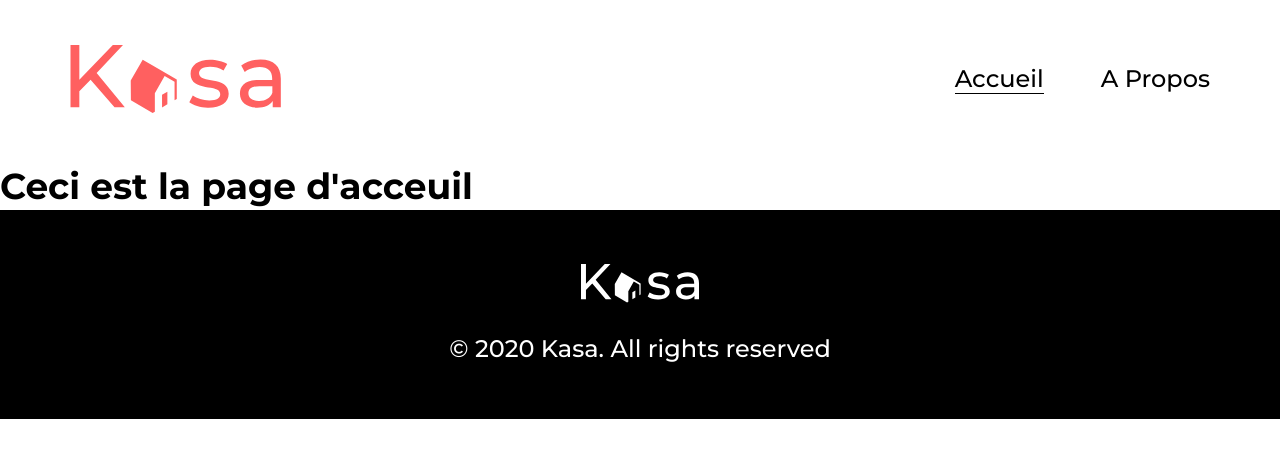
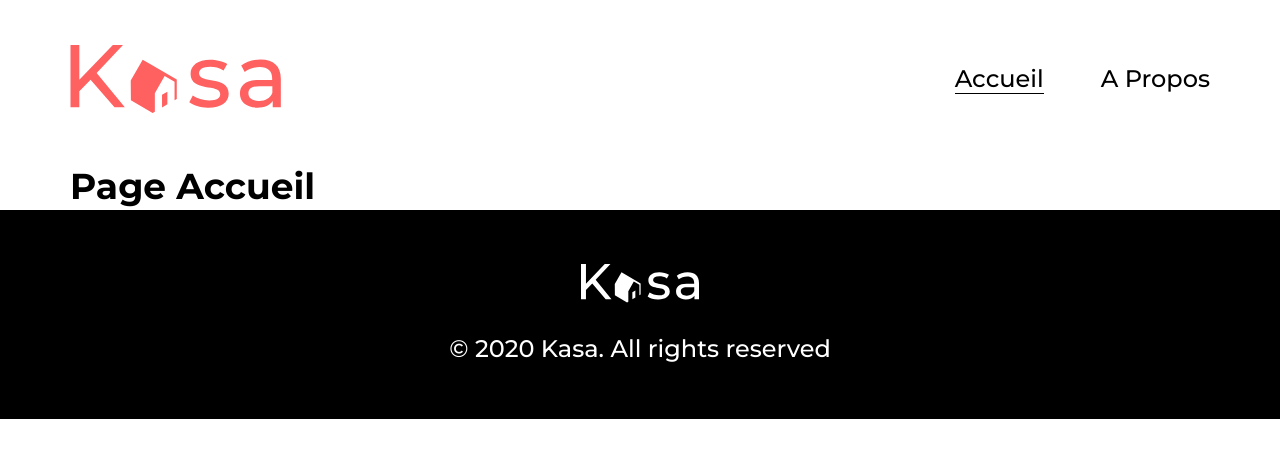
Before and after one commit to Amalynn/oc-iw-p8-kasa, a React (Vite) app: page / in a window 1280 px wide. Shown: the top 458 px of the page. Built offline with nearby package versions, Linux system fonts and the light colour scheme.

Commit message:
Layout component added

```diff
--- a/package.json
+++ b/package.json
@@ -11,6 +11,7 @@
         "sass-compile": "sass --watch ./src/scss:./src/assets/styles"
     },
     "dependencies": {
+        "prop-types": "^15.8.1",
         "react": "^18.2.0",
         "react-dom": "^18.2.0",
         "react-router-dom": "^6.22.1"
--- a/src/assets/styles/main.css
+++ b/src/assets/styles/main.css
@@ -53,8 +53,8 @@ a {
   max-width: 1240px;
   padding: 0 20px;
   display: flex;
-  justify-content: center;
   margin: auto;
+  flex-direction: column;
 }
 @media only screen and (min-width: 768px) {
   .main-container {
--- a/src/components/App.jsx
+++ b/src/components/App.jsx
@@ -5,18 +5,24 @@ import Home from '../pages/Home.jsx';
 import About from '../pages/About.jsx';
 import ApartmentDetails from '../pages/ApartmentDetails.jsx';
 import Error404 from '../pages/Error404.jsx';
+import Layout from './Layout.jsx';
 
 export default function App() {
     return (
         <BrowserRouter>
+            <Layout>
                 <Header />
 
                 <Routes>
                     <Route path="/" element={<Home />} />
                     <Route path="/about" element={<About />} />
-                <Route path="/apartment/:id" element={<ApartmentDetails />} />
+                    <Route
+                        path="/apartment/:id"
+                        element={<ApartmentDetails />}
+                    />
                     <Route path="*" element={<Error404 />} />
                 </Routes>
+            </Layout>
 
             <Footer />
         </BrowserRouter>
--- a/src/components/Header.jsx
+++ b/src/components/Header.jsx
@@ -3,7 +3,6 @@ import logo from '../assets/logo/logo-colors.svg';
 
 export default function Header() {
     return (
-        <div className="main-container">
         <header className="header">
             <Link to="/">
                 <img src={logo} alt="Logo de Kasa" />
@@ -34,6 +33,5 @@ export default function Header() {
                 </ul>
             </nav>
         </header>
-        </div>
     );
 }
--- /dev/null
+++ b/src/components/Layout.jsx
@@ -0,0 +1,11 @@
+import PropTypes from 'prop-types';
+
+function Layout({ children }) {
+    return <div className="main-container">{children}</div>;
+}
+
+export default Layout;
+
+Layout.proTypes = {
+    children: PropTypes.element,
+};
--- a/src/pages/Error404.jsx
+++ b/src/pages/Error404.jsx
@@ -2,7 +2,7 @@ import { Link } from 'react-router-dom';
 
 export default function Error404() {
     return (
-        <main className="main-container">
+        <main>
             <section className="error404">
                 <h1>404</h1>
                 <p>Oups! La page que vous demandez n&apos;existe pas</p>
--- a/src/pages/Home.jsx
+++ b/src/pages/Home.jsx
@@ -1,3 +1,7 @@
 export default function Home() {
-    return <h1>Ceci est la page d&apos;acceuil</h1>;
+    return (
+        <main>
+            <h1>Page Accueil</h1>
+        </main>
+    );
 }
--- a/src/scss/base/_helpers.scss
+++ b/src/scss/base/_helpers.scss
@@ -5,8 +5,8 @@
     max-width: 1240px;
     padding: 0 20px;
     display: flex;
-    justify-content: center;
     margin: auto;
+    flex-direction: column;
 
     @include m.media-breakpoint-up(tablet) {
         padding: 0 50px;
```
Also changed, not shown: 1 other file (tests, documents, lock files or other folders). Lines whose indentation alone changed are shown as unchanged.
